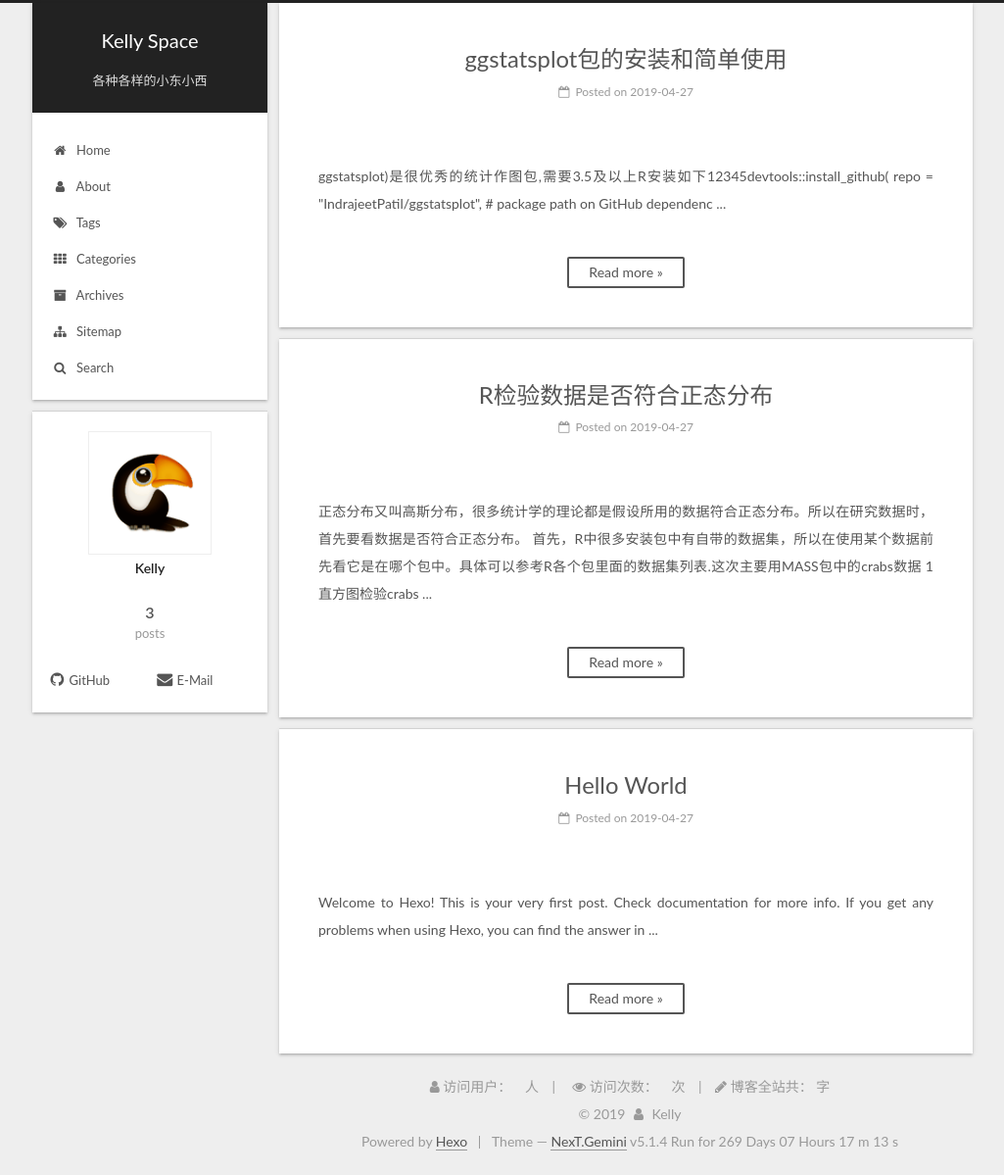
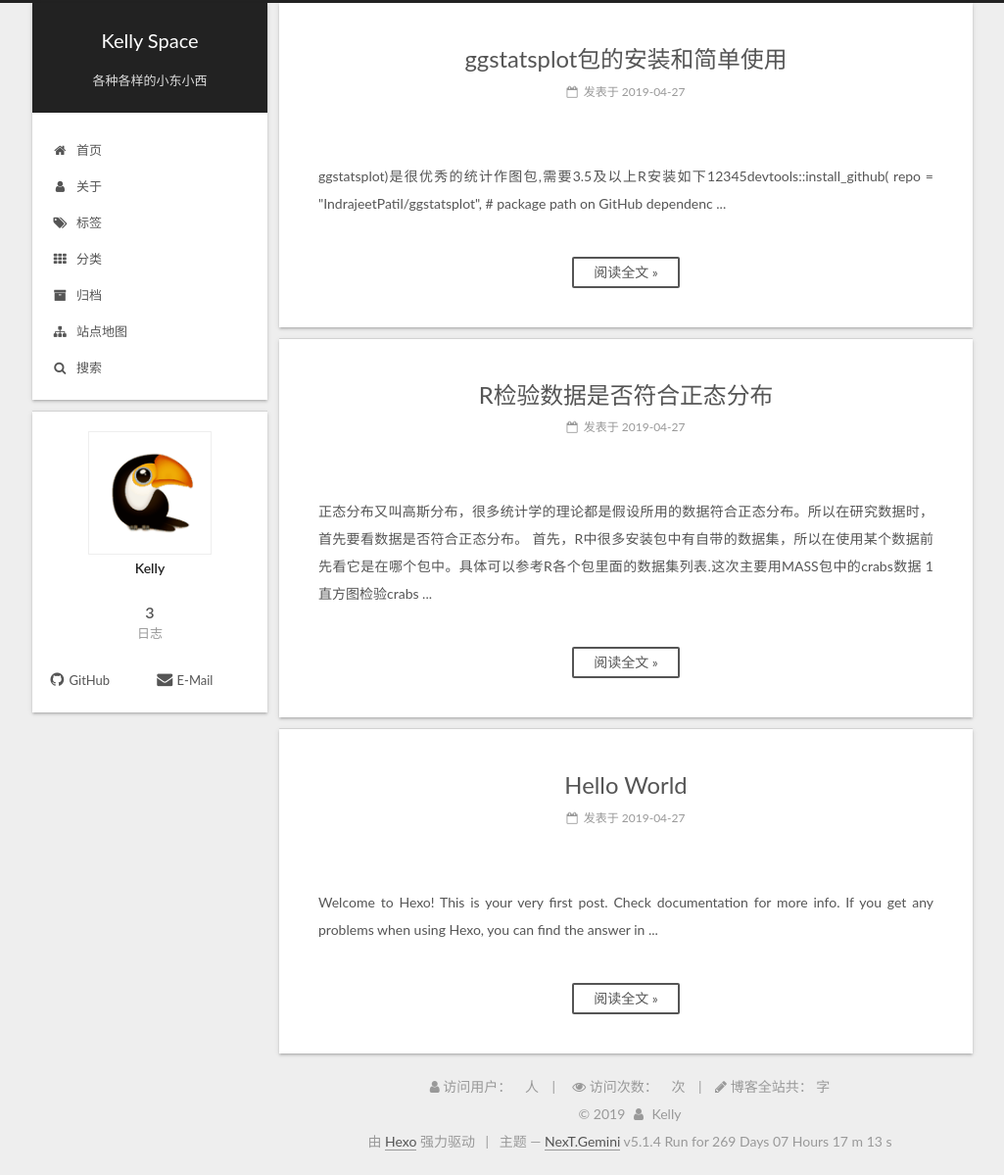
Before and after one commit to hyinli/kevin, a plain HTML site: page index.html in a window 1280 px wide. Shown: the whole page at 98% size, without its empty margins (127-1152 px from the left). Drawn offline with Linux system fonts and the light colour scheme; some packages are replaced by stand-ins of ours; a script that the page names is missing.

Commit message:
Site updated: 2019-04-27 15:17:05

```diff
--- a/index.html
+++ b/index.html
@@ -101,7 +101,7 @@
     motion: {"enable":true,"async":false,"transition":{"post_block":"fadeIn","post_header":"slideDownIn","post_body":"slideDownIn","coll_header":"slideLeftIn","sidebar":"slideUpIn"}},
     duoshuo: {
       userId: '0',
-      author: 'Author'
+      author: '博主'
     },
     algolia: {
       applicationID: '',
@@ -183,7 +183,7 @@
 
               <i class="menu-item-icon fa fa-fw fa-home"></i> <br>
 
-            Home
+            首页
           </a>
         </li>
 
@@ -193,7 +193,7 @@
 
               <i class="menu-item-icon fa fa-fw fa-user"></i> <br>
 
-            About
+            关于
           </a>
         </li>
 
@@ -203,7 +203,7 @@
 
               <i class="menu-item-icon fa fa-fw fa-tags"></i> <br>
 
-            Tags
+            标签
           </a>
         </li>
 
@@ -213,7 +213,7 @@
 
               <i class="menu-item-icon fa fa-fw fa-th"></i> <br>
 
-            Categories
+            分类
           </a>
         </li>
 
@@ -223,7 +223,7 @@
 
               <i class="menu-item-icon fa fa-fw fa-archive"></i> <br>
 
-            Archives
+            归档
           </a>
         </li>
 
@@ -233,7 +233,7 @@
 
               <i class="menu-item-icon fa fa-fw fa-sitemap"></i> <br>
 
-            Sitemap
+            站点地图
           </a>
         </li>
 
@@ -246,7 +246,7 @@
 
               <i class="menu-item-icon fa fa-search fa-fw"></i> <br>
 
-            Search
+            搜索
           </a>
         </li>
 
@@ -265,7 +265,7 @@
       <i class="fa fa-times-circle"></i>
     </span>
     <div class="local-search-input-wrapper">
-      <input autocomplete="off" placeholder="Searching..." spellcheck="false" type="text" id="local-search-input">
+      <input autocomplete="off" placeholder="搜索..." spellcheck="false" type="text" id="local-search-input">
     </div>
   </div>
   <div id="local-search-result"></div>
@@ -331,9 +331,9 @@
                 <i class="fa fa-calendar-o"></i>
               </span>
 
-                <span class="post-meta-item-text">Posted on</span>
+                <span class="post-meta-item-text">发表于</span>
 
-              <time title="Post created" itemprop="dateCreated datePublished" datetime="2019-04-27T13:02:31+08:00">
+              <time title="创建于" itemprop="dateCreated datePublished" datetime="2019-04-27T13:02:31+08:00">
                 2019-04-27
               </time>
 
@@ -378,7 +378,7 @@
           <!--noindex-->
           <div class="post-button text-center">
             <a class="btn" href="/2019/04/27/ggstatsplot包的安装和简单使用/#more" rel="contents">
-              Read more &raquo;
+              阅读全文 &raquo;
             </a>
           </div>
           <!--/noindex-->
@@ -459,9 +459,9 @@
                 <i class="fa fa-calendar-o"></i>
               </span>
 
-                <span class="post-meta-item-text">Posted on</span>
+                <span class="post-meta-item-text">发表于</span>
 
-              <time title="Post created" itemprop="dateCreated datePublished" datetime="2019-04-27T12:47:11+08:00">
+              <time title="创建于" itemprop="dateCreated datePublished" datetime="2019-04-27T12:47:11+08:00">
                 2019-04-27
               </time>
 
@@ -508,7 +508,7 @@
           <!--noindex-->
           <div class="post-button text-center">
             <a class="btn" href="/2019/04/27/R检验正态分布/#more" rel="contents">
-              Read more &raquo;
+              阅读全文 &raquo;
             </a>
           </div>
           <!--/noindex-->
@@ -589,9 +589,9 @@
                 <i class="fa fa-calendar-o"></i>
               </span>
 
-                <span class="post-meta-item-text">Posted on</span>
+                <span class="post-meta-item-text">发表于</span>
 
-              <time title="Post created" itemprop="dateCreated datePublished" datetime="2019-04-27T12:35:28+08:00">
+              <time title="创建于" itemprop="dateCreated datePublished" datetime="2019-04-27T12:35:28+08:00">
                 2019-04-27
               </time>
 
@@ -636,7 +636,7 @@
           <!--noindex-->
           <div class="post-button text-center">
             <a class="btn" href="/2019/04/27/hello-world/#more" rel="contents">
-              Read more &raquo;
+              阅读全文 &raquo;
             </a>
           </div>
           <!--/noindex-->
@@ -726,7 +726,7 @@
                 <a href="/archives/">
 
                   <span class="site-state-item-count">3</span>
-                  <span class="site-state-item-name">posts</span>
+                  <span class="site-state-item-name">日志</span>
                 </a>
               </div>
 
@@ -821,7 +821,7 @@
 </div>
 
 
-  <div class="powered-by">Powered by <a class="theme-link" target="_blank" href="https://hexo.io">Hexo</a></div>
+  <div class="powered-by">由 <a class="theme-link" target="_blank" href="https://hexo.io">Hexo</a> 强力驱动</div>
 
 
 
@@ -829,7 +829,7 @@
 
 
 
-  <div class="theme-info">Theme &mdash; <a class="theme-link" target="_blank" href="https://github.com/iissnan/hexo-theme-next">NexT.Gemini</a> v5.1.4</div>
+  <div class="theme-info">主题 &mdash; <a class="theme-link" target="_blank" href="https://github.com/iissnan/hexo-theme-next">NexT.Gemini</a> v5.1.4</div>
 
 
 
```
Also changed, not shown: 2019/04/27/R检验正态分布/index.html (+16 -16 lines), 2019/04/27/ggstatsplot包的安装和简单使用/index.html (+14 -14 lines), 2019/04/27/hello-world/index.html (+16 -16 lines), about/index.html (+12 -12 lines), archives/2019/04/index.html (+14 -14 lines), archives/2019/index.html (+14 -14 lines), archives/index.html (+14 -14 lines), categories/index.html (+13 -13 lines), tags/index.html (+13 -13 lines).
